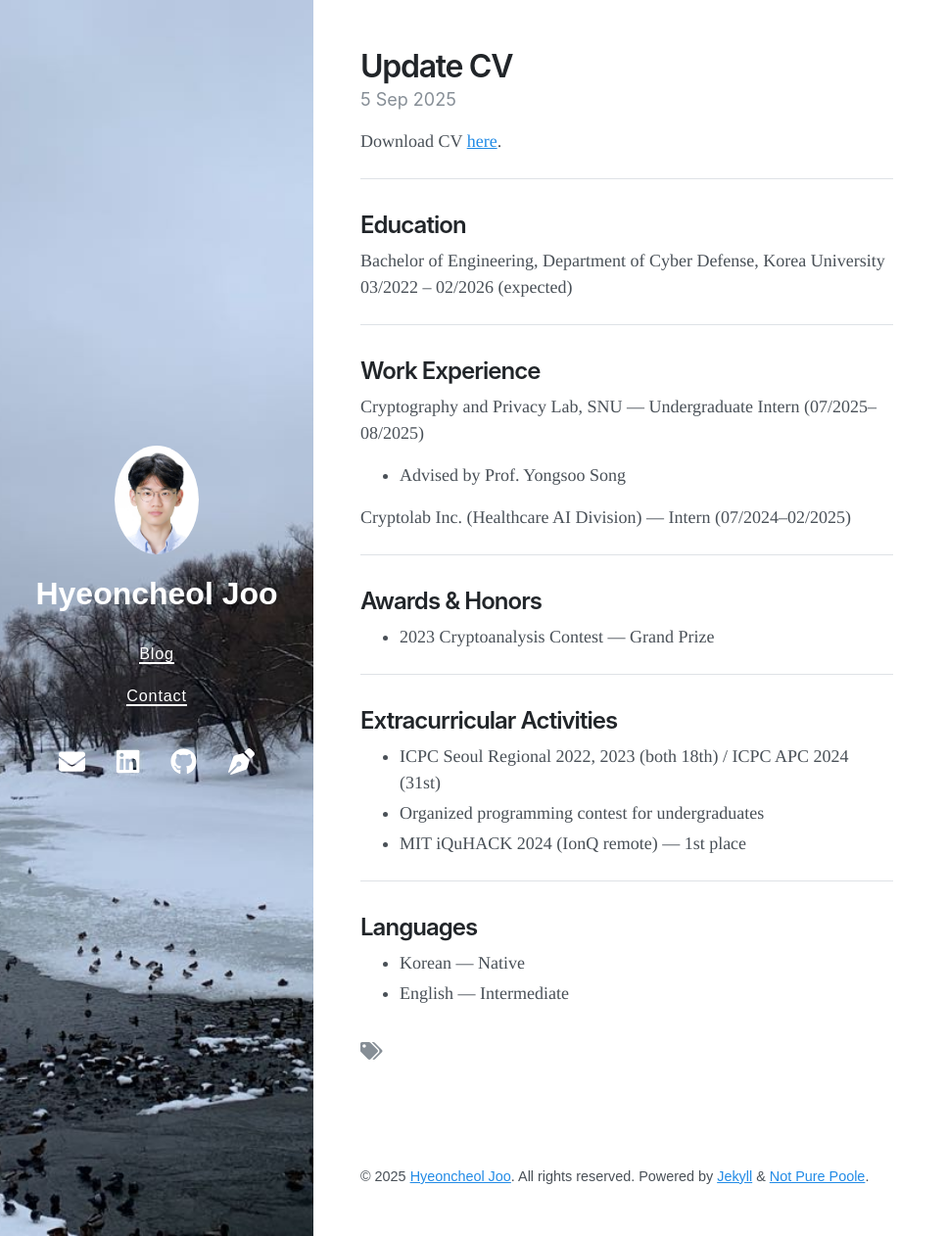
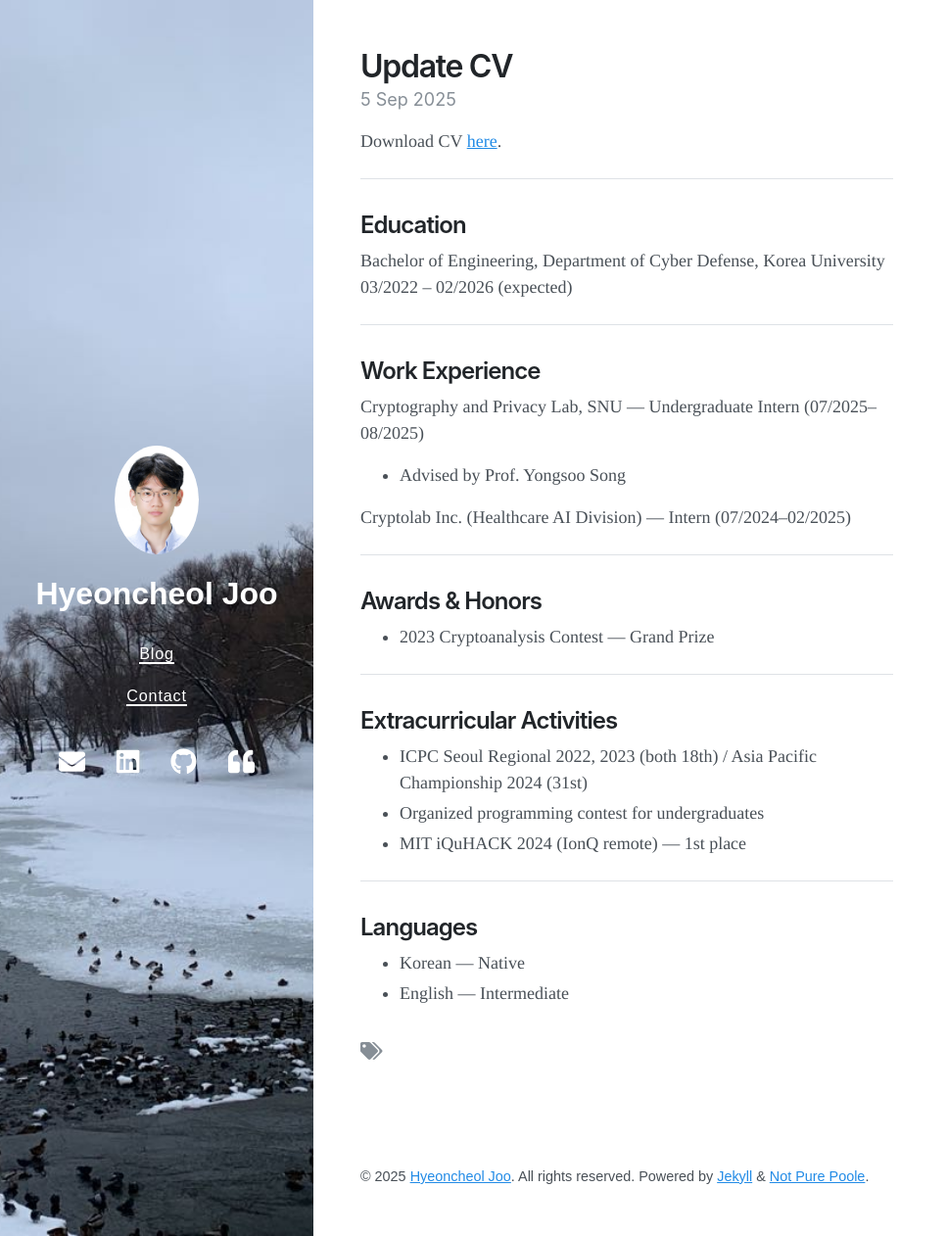
Before and after one commit to hyeoncheol-joo/hyeoncheol-joo.github.io, a Jekyll site: the page built from _posts/2025-09-05-cv.md, in a window 1280 px wide and 1262 px high. Shown: the whole window at 98% size, without its empty margins (0-967 px from the left). Built offline with Jekyll 4.4.1, drawn with Linux system fonts in a browser that asks for light colours; nearby versions of some CDN libraries.

Commit message:
add blog icon

```diff
--- a/_data/social.yml
+++ b/_data/social.yml
@@ -9,4 +9,4 @@
   icon: fab fa-github
 - title: Velog
   url: https://velog.io/@busyhyeonchill/posts
-  icon: fas fa-pen-nib
+  icon: fas fa-quote-left
--- a/_posts/2025-09-05-cv.md
+++ b/_posts/2025-09-05-cv.md
@@ -25,7 +25,7 @@ Cryptolab Inc. (Healthcare AI Division) — Intern (07/2024–02/2025)
 - 2023 Cryptoanalysis Contest — Grand Prize
 <hr>
 <h2>Extracurricular Activities</h2>
-- ICPC Seoul Regional 2022, 2023 (both 18th) / ICPC APC 2024 (31st)
+- ICPC Seoul Regional 2022, 2023 (both 18th) / Asia Pacific Championship 2024 (31st)
 - Organized programming contest for undergraduates
 - MIT iQuHACK 2024 (IonQ remote) — 1st place
 <hr>
```
